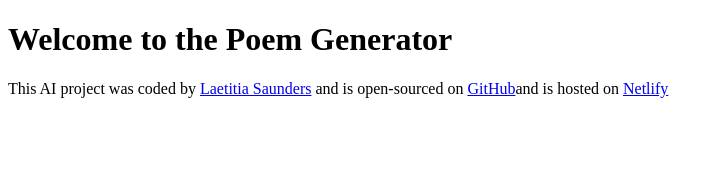
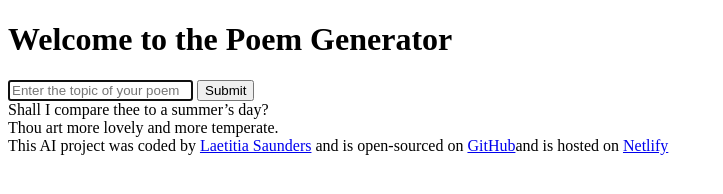
Before and after one commit to ls-95/poem-generator, a plain HTML site: page index.html in a window 1280 px wide. Shown: the whole page, without its empty margins (0-723 px from the left). Drawn offline with Linux system fonts and the light colour scheme.

Commit message:
Added the basic HTML structure

```diff
--- a/index.html
+++ b/index.html
@@ -7,8 +7,24 @@
     <title>AI Poem Generator</title>
   </head>
   <body>
-    <h1>Welcome to the Poem Generator</h1>
-
+    <header>
+      <h1>Welcome to the Poem Generator</h1>
+    </header>
+    <main>
+      <form>
+        <input
+          type="text"
+          placeholder="Enter the topic of your poem"
+          autofocus
+        />
+        <input type="submit" value="Submit" />
+        <div>
+          Shall I compare thee to a summer’s day?
+          <br />
+          Thou art more lovely and more temperate.
+        </div>
+      </form>
+    </main>
     <footer>
       This AI project was coded by
       <a href="https://github.com/ls-95" target="_blank">Laetitia Saunders</a>
```
